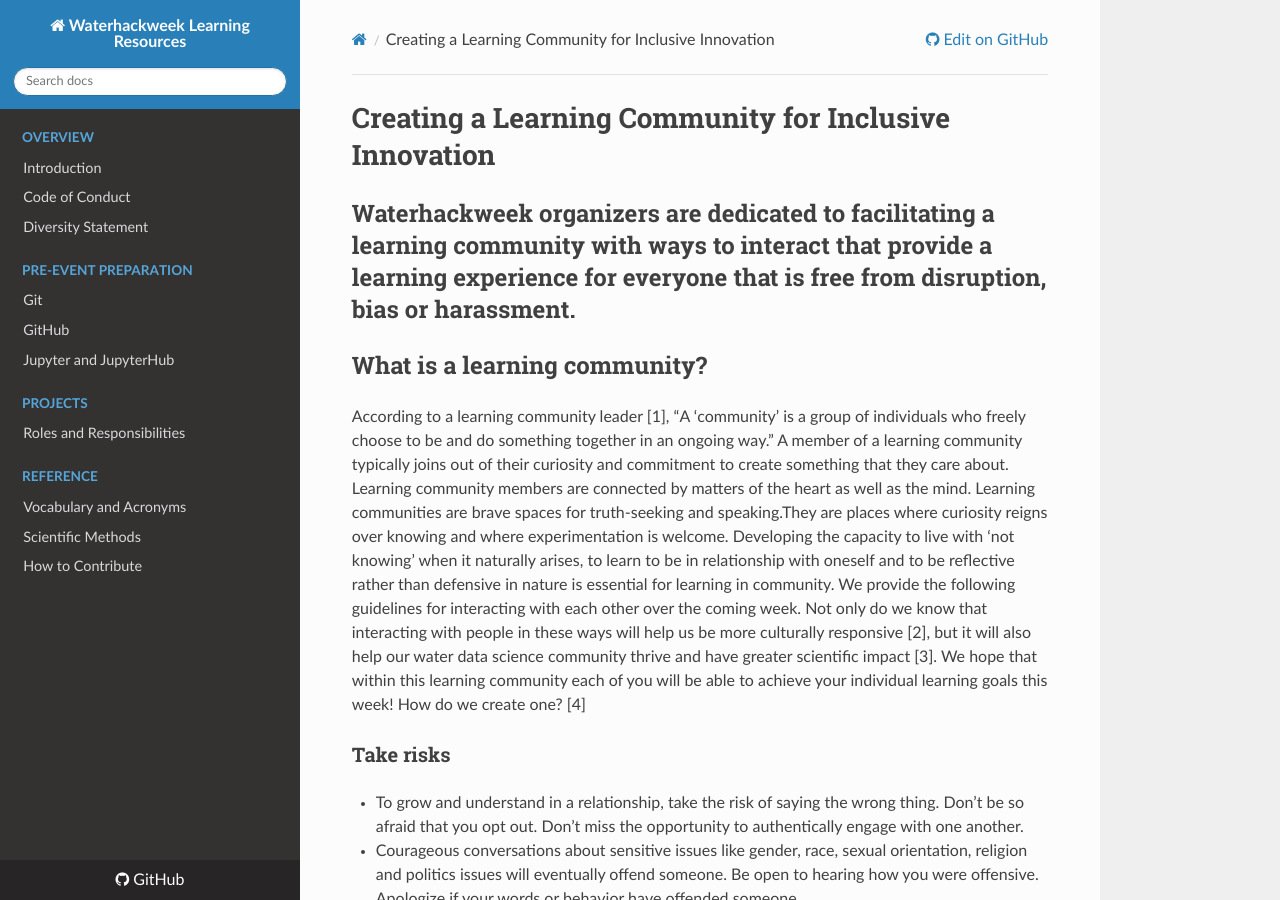
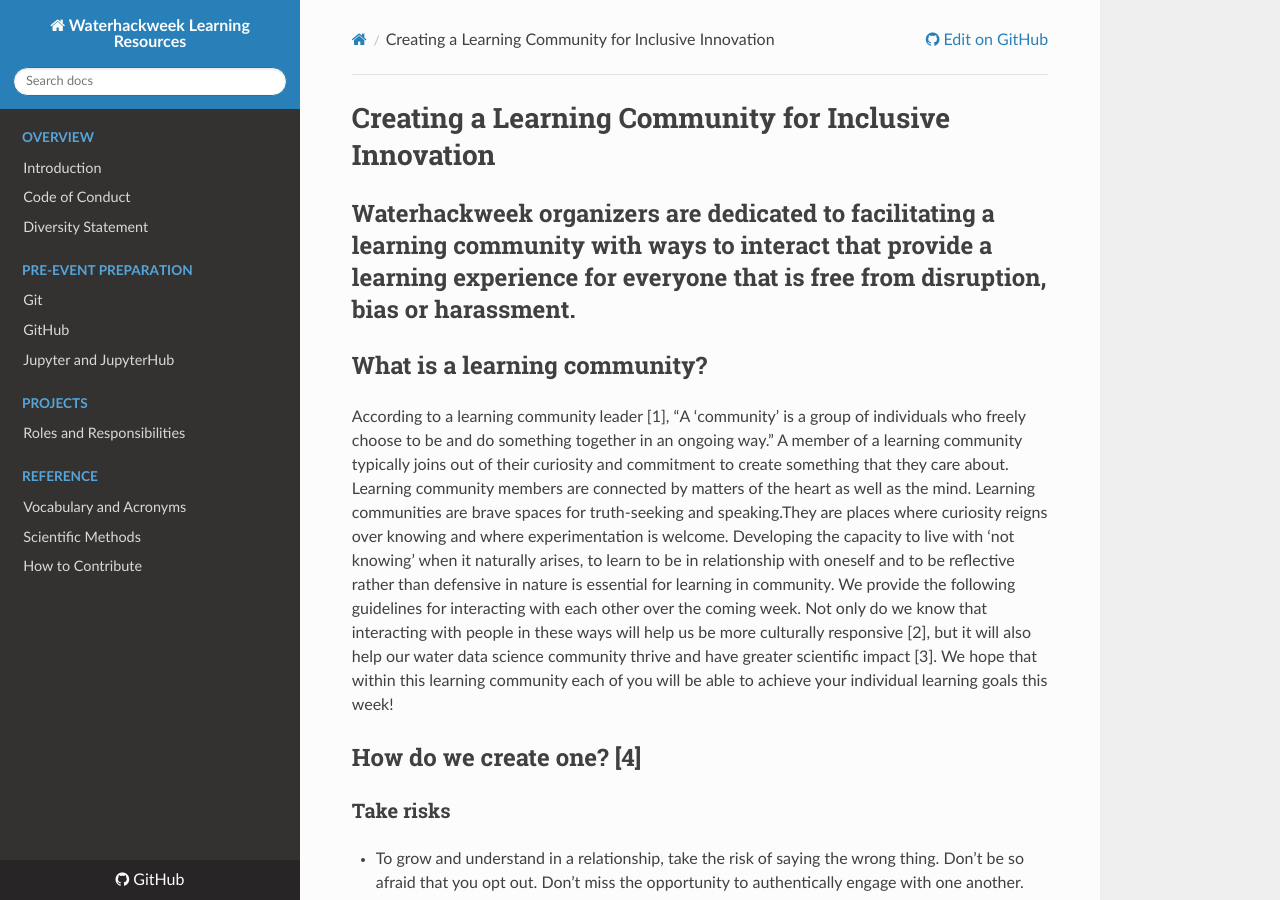
Before and after one commit to emiliom/learning-resources, an MkDocs documentation site: the page built from docs/canaryopera/codeofconduct.md, in a window 1280 px wide and 900 px high. Built offline with MkDocs 1.6.1, drawn with Linux system fonts in a browser that asks for light colours; nearby versions of some CDN libraries; some of the changed text lies outside the part shown.

```diff
--- a/docs/canaryopera/codeofconduct.md
+++ b/docs/canaryopera/codeofconduct.md
@@ -10,7 +10,8 @@ communities are brave spaces for truth-seeking and speaking.They are places wher
 experimentation is welcome. Developing the capacity to live with ‘not knowing’ when it naturally arises, to learn to be in relationship
 with oneself and to be reflective rather than defensive in nature is essential for learning in community. We provide the following guidelines for interacting with each other over the coming week. Not only do we know that interacting with people in these ways will help us be more culturally responsive [2], but it will also help our water data
 science community thrive and have greater scientific impact [3]. We hope that within this learning community each of you will be able to achieve your individual learning goals this week!
-How do we create one? [4]
+
+## How do we create one? [4]
 
 ### Take risks
 - To grow and understand in a relationship, take the risk of saying the wrong thing. Don’t be so afraid that you opt out.
@@ -49,15 +50,14 @@ rationalize them away. Before you attempt to fix something, pause and reflect on
 - Resist the urge to change the subject or make a distracting joke when you are uncomfortable. Instead, ask questions from a
 place of genuine curiosity.
 
+# Waterhackweek 2020 code of conduct
 
-# Waterhackweek 2020 code of conduct: Help us identify and dismantle unethical and unprofessional structures, attitudes and behaviors that impede creativity and respect in our learning community.
-
-## Waterhackweek organizers are dedicated to providing a learning experience for everyone that is free from disruption from bias or harassment.
+## Help us identify and dismantle unethical and unprofessional structures, attitudes and behaviors that impede creativity and respect in our learning community. Waterhackweek organizers are dedicated to providing a learning experience for everyone that is free from disruption from bias or harassment.
 
 Regardless of gender, gender identity and expression, sexual orientation, disability, physical appearance, body size, race, ethnicity, age or religion, all participants are expected to respect each other as SCIENCE-MOTIVATED HUMANS first. Waterhackweek volunteers and organizers will step up to address harassment of participants and/or presenters in any form ifwe are direct witnesses. Sexual language and imagery is not appropriate for any conference venue, including talks. We expect participants to act in ways that support a learning community at all Waterhackweek event venues and event-related social activities. And we expect you to support collaboration and learning while visiting University of Washington’s many communities of practice. Participants asked to stop any harassing behavior are expected to comply immediately. Waterhackweek organizers will contact hackweek participants violating the stated code of conduct, including being expelled from the conference without refund at the discretion of the organizers.
 
 ## HARASSMENT INCLUDES, BUT IS NOT LIMITED TO:
-Verbal comments that reinforce social structures of domination related to gender, gender identity and expression, sexual orientation, disability, physical appearance, body size, race, age, religion.
+- Verbal comments that reinforce social structures of domination related to gender, gender identity and expression, sexual orientation, disability, physical appearance, body size, race, age, religion.
 - Sexual images in public spaces
 - Deliberate intimidation, stalking, or following
 - Harassing photography or recording
```
Also changed, not shown: other parts of docs/canaryopera/codeofconduct.md (+6 -3 lines).
